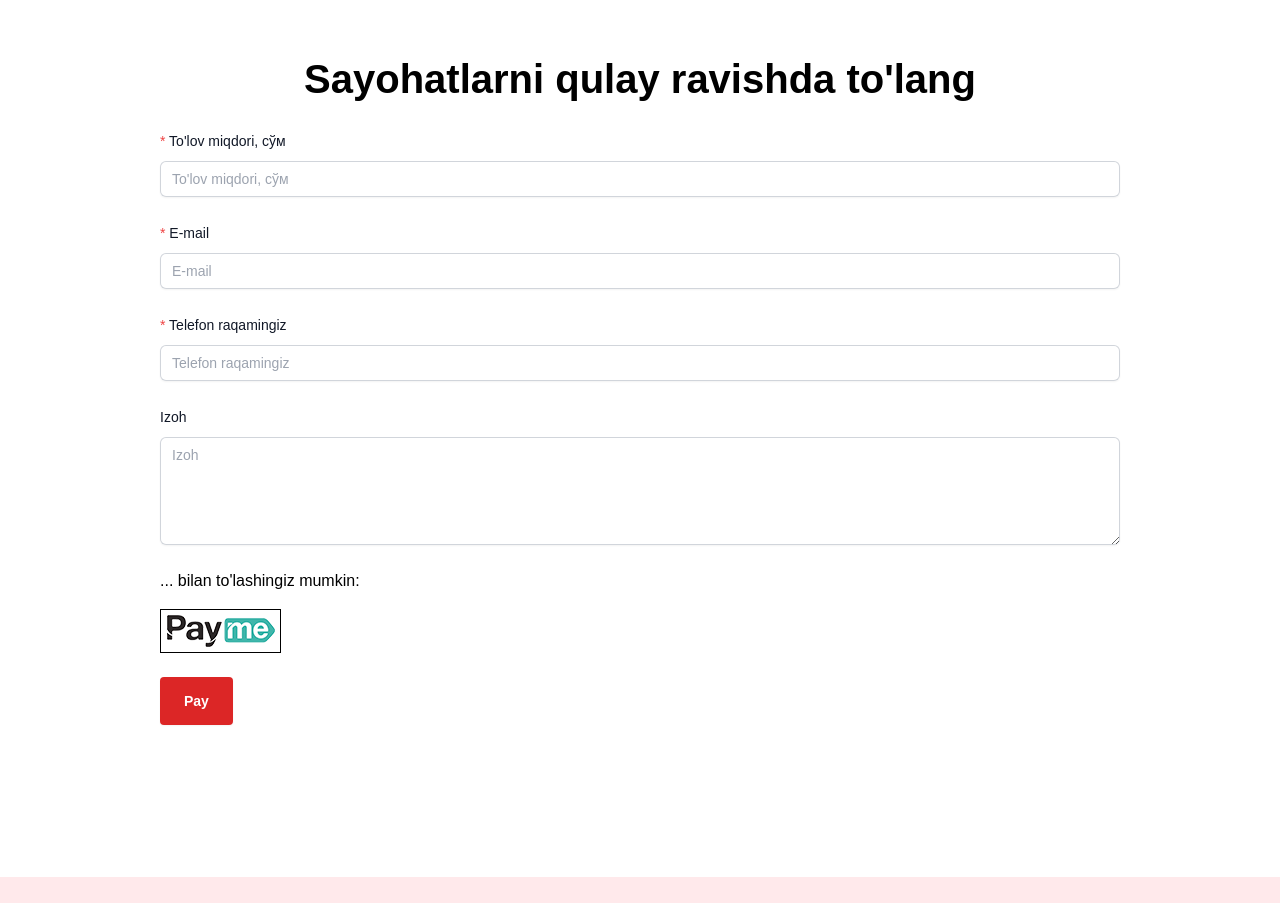
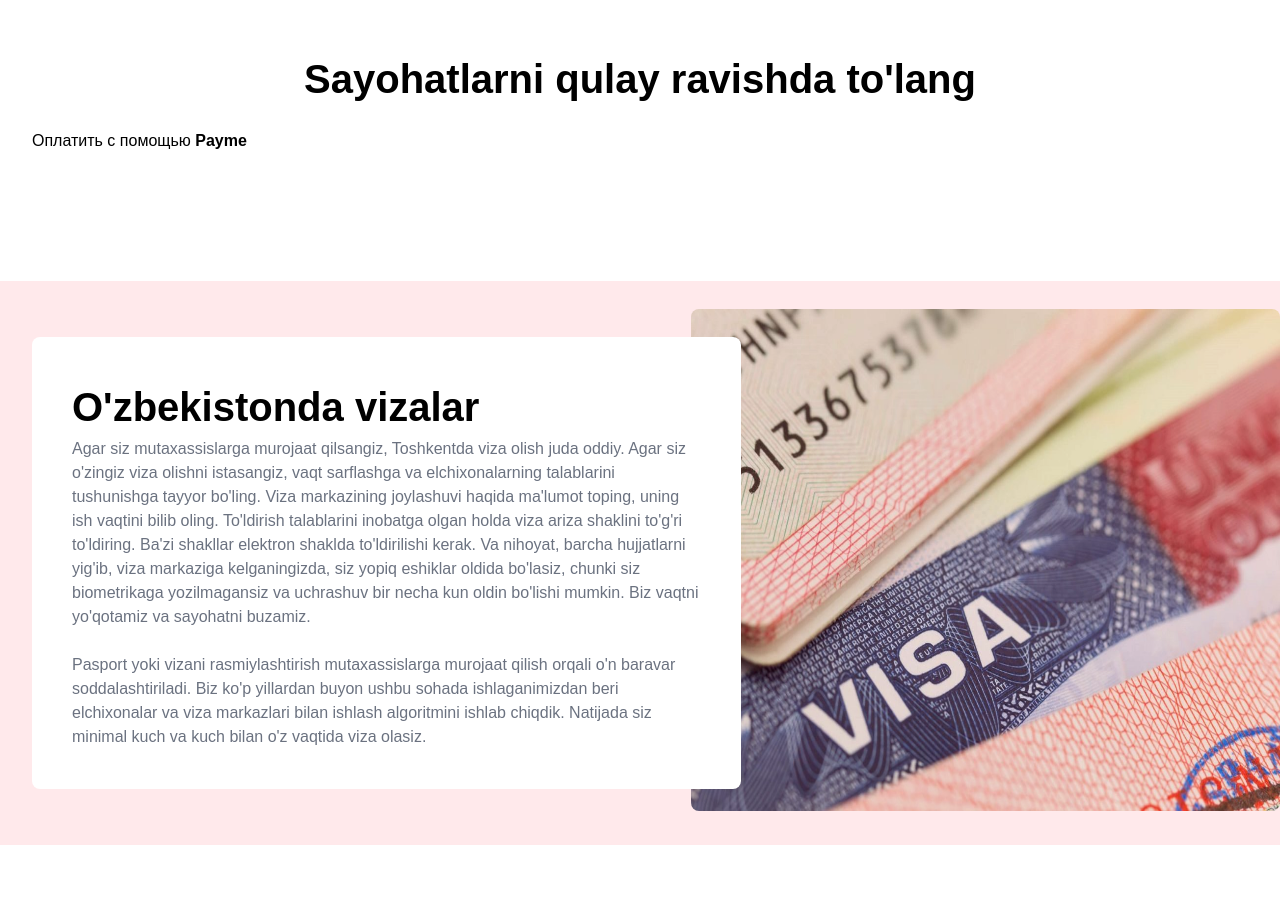
Before and after one commit to gulrukhsorrr/project, a Next.js app: page / in a window 1280 px wide. Shown: the part 4400-5303 px from the top of the page. Built offline with nearby package versions, Linux system fonts and the light colour scheme.

Commit message:
test payme

```diff
--- a/package.json
+++ b/package.json
@@ -13,6 +13,7 @@
     "@headlessui/react": "^1.7.17",
     "@heroicons/react": "^2.0.18",
     "@hookform/resolvers": "^3.3.2",
+    "axios": "^1.6.2",
     "cross-env": "^7.0.3",
     "next": "14.0.2",
     "react": "^18",
--- a/src/components/Payment.tsx
+++ b/src/components/Payment.tsx
@@ -5,9 +5,9 @@ const Payment = ({ lang }: { lang: any }) => {
   return (
     <div className='flex min-h-full flex-1 flex-col justify-center px-6 pb-12 lg:px-8'>
       <div className='sm:mx-auto sm:w-full'>
-        <form className='space-y-6 p-6 pt-0 lg:px-8 max-w-5xl mx-auto'>
-          {/* sum */}
-          <div>
+        {/* <form className='space-y-6 p-6 pt-0 lg:px-8 max-w-5xl mx-auto'> */}
+        {/* sum */}
+        {/* <div>
             <label htmlFor='sum' className='block text-sm font-medium leading-6 text-gray-900'>
               <span className='text-red-500'>*</span> {languages.pac[lang]}
             </label>
@@ -21,9 +21,9 @@ const Payment = ({ lang }: { lang: any }) => {
                 className='block w-full rounded-md border-0 py-1.5 text-gray-900 shadow-sm ring-1 ring-inset ring-gray-300 placeholder:text-gray-400 focus:ring-2 focus:ring-inset focus:ring-indigo-600 sm:text-sm sm:leading-6 indent-3'
               />
             </div>
-          </div>
-          {/* email */}
-          <div>
+          </div> */}
+        {/* email */}
+        {/* <div>
             <label htmlFor='email' className='block text-sm font-medium leading-6 text-gray-900'>
               <span className='text-red-500'>*</span> {languages.email[lang]}
             </label>
@@ -37,9 +37,9 @@ const Payment = ({ lang }: { lang: any }) => {
                 className='block w-full rounded-md border-0 py-1.5 text-gray-900 shadow-sm ring-1 ring-inset ring-gray-300 placeholder:text-gray-400 focus:ring-2 focus:ring-inset focus:ring-indigo-600 sm:text-sm sm:leading-6 indent-3'
               />
             </div>
-          </div>
-          {/* phone */}
-          <div>
+          </div> */}
+        {/* phone */}
+        {/* <div>
             <label htmlFor='phone' className='block text-sm font-medium leading-6 text-gray-900'>
               <span className='text-red-500'>*</span> {languages.phonenumber[lang]}
             </label>
@@ -53,9 +53,9 @@ const Payment = ({ lang }: { lang: any }) => {
                 className='block w-full rounded-md border-0 py-1.5 text-gray-900 shadow-sm ring-1 ring-inset ring-gray-300 placeholder:text-gray-400 focus:ring-2 focus:ring-inset focus:ring-indigo-600 sm:text-sm sm:leading-6 indent-3'
               />
             </div>
-          </div>
-          {/* comment */}
-          <div>
+          </div> */}
+        {/* comment */}
+        {/* <div>
             <label htmlFor='comment' className='block text-sm font-medium leading-6 text-gray-900'>
               {languages.comment[lang]}
             </label>
@@ -68,9 +68,9 @@ const Payment = ({ lang }: { lang: any }) => {
                 className='block w-full rounded-md border-0 py-1.5 text-gray-900 shadow-sm ring-1 ring-inset ring-gray-300 placeholder:text-gray-400 focus:ring-2 focus:ring-inset focus:ring-indigo-600 sm:text-sm sm:leading-6 indent-3'
               />
             </div>
-          </div>
-          {/* payment */}
-          <p>{languages.ycpw[lang]}</p>
+          </div> */}
+        {/* payment */}
+        {/* <p>{languages.ycpw[lang]}</p>
           <Link href='/payment'>
             <img src='/images/payme.png' alt='payme' className='border mt-4 border-black' />
           </Link>
@@ -81,8 +81,28 @@ const Payment = ({ lang }: { lang: any }) => {
             >
               {languages.pay[lang]}
             </button>
-          </div>
+          </div> */}
+        <form method='POST' action='https://test.paycom.uz'>
+          <input type='hidden' name='merchant' value='6566dfdc94dc4293bdd3f3dd' />
+
+          <input type='hidden' name='amount' value='5000' />
+
+          <input type='hidden' name='account[{field_name}]' value='{field_value}' />
+
+          <input type='hidden' name='lang' value='uz' />
+          <input type='hidden' name='callback' value='https://joy-travel.uz/' />
+
+          {/* <input type='hidden' name='callback_timeout' value='{miliseconds}' /> */}
+
+          {/* <input type='hidden' name='description' value='{Описание платежа}' /> */}
+
+          {/* <input type='hidden' name='detail' value='{JSON объект детализации в BASE64}' /> */}
+
+          <button type='submit'>
+            Оплатить с помощью <b>Payme</b>
+          </button>
         </form>
+        {/* </form> */}
       </div>
     </div>
   )
--- a/src/pages/_document.tsx
+++ b/src/pages/_document.tsx
@@ -2,11 +2,12 @@ import { Html, Head, Main, NextScript } from 'next/document'
 
 export default function Document() {
   return (
-    <Html lang="en">
+    <Html lang='en'>
       <Head />
       <body>
         <Main />
         <NextScript />
+        <script src='https://cdn.paycom.uz/integration/js/checkout.min.js'></script>
       </body>
     </Html>
   )
--- a/src/pages/payment.tsx
+++ b/src/pages/payment.tsx
@@ -1,4 +1,21 @@
+import axios from 'axios'
+import { useEffect } from 'react'
+
 const Payment = () => {
+  const send = async () => {
+    await axios({
+      url: 'https://test.paycom.uz',
+      method: 'post',
+      data: { merchant: '6566dfdc94dc4293bdd3f3dd', amount: '5000', callback: '/', lang: 'uz' },
+    })
+      .then(res => console.log(res))
+      .catch(err => console.log(err))
+  }
+
+  useEffect(() => {
+    send()
+  }, [])
+
   return <div>Payme</div>
 }
 
```
Also changed, not shown: 1 other file (tests, documents, lock files or other folders).
